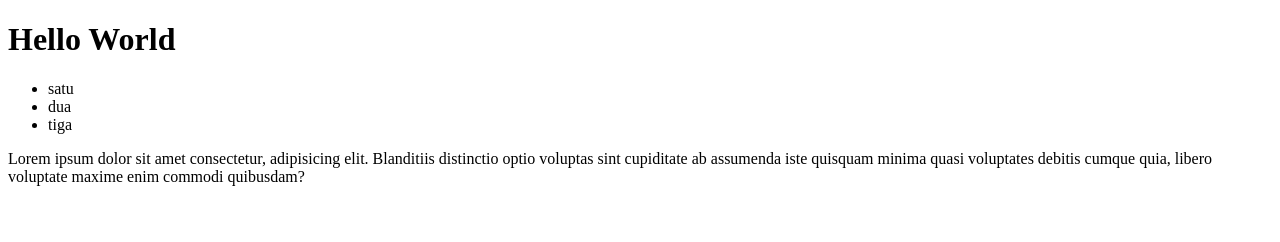
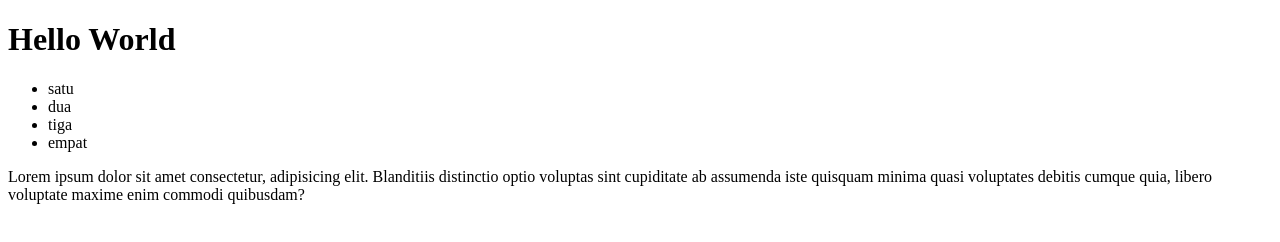
Before and after one commit to mhddfajarr/GIT-Test-2, a plain HTML site: page index.html in a window 1280 px wide. Drawn offline with Linux system fonts and the light colour scheme.

Commit message:
update index

```diff
--- a/index.html
+++ b/index.html
@@ -11,6 +11,7 @@
       <li>satu</li>
       <li>dua</li>
       <li>tiga</li>
+      <li>empat</li>
     </ul>
     <p>
       Lorem ipsum dolor sit amet consectetur, adipisicing elit. Blanditiis
```
